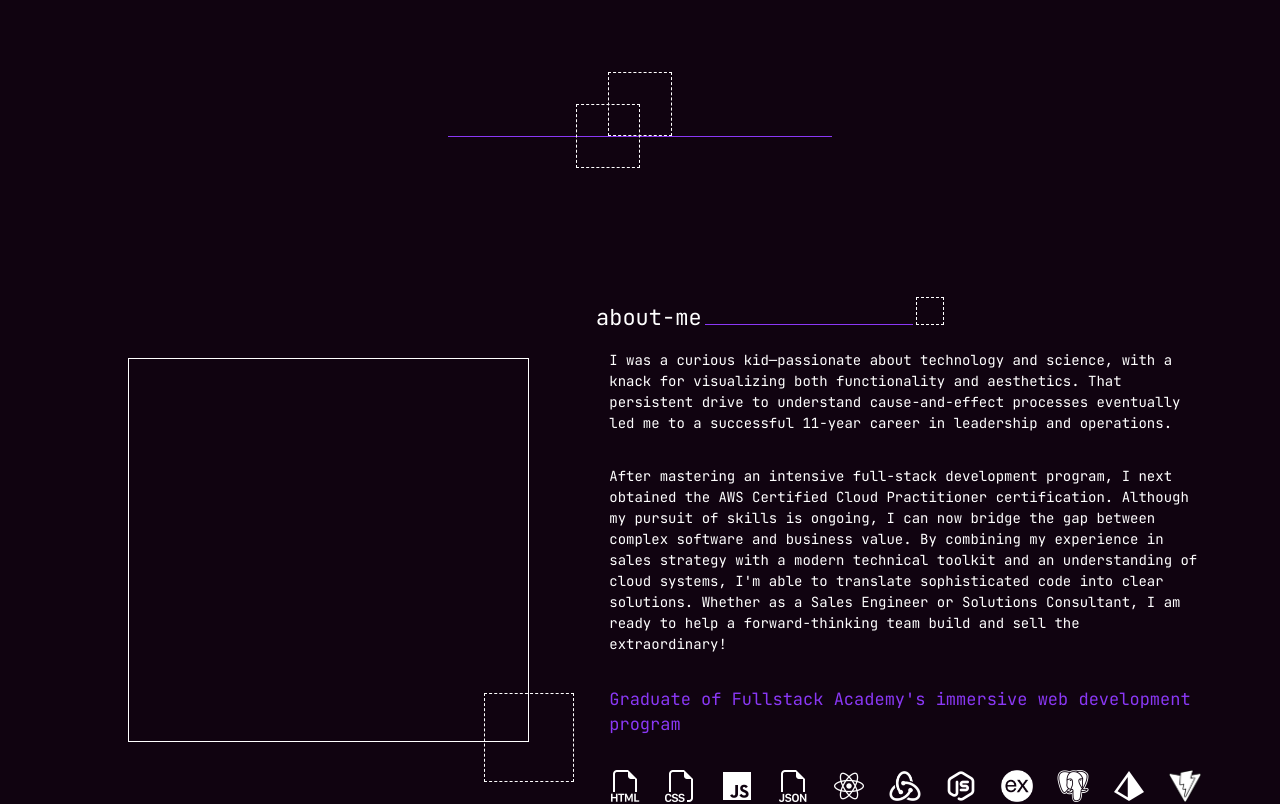
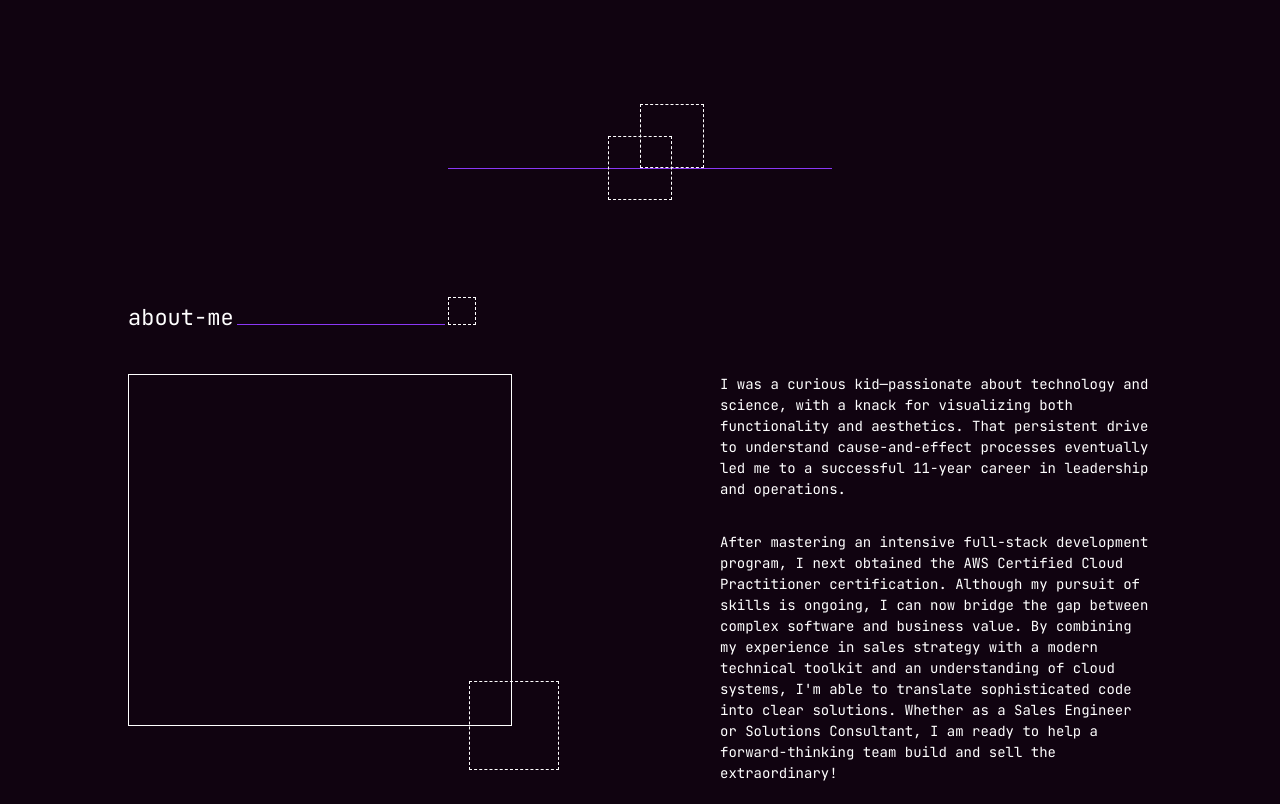
Before and after one commit to HeatherD2025/Personal_Website, a React (Vite) app: page / in a window 1280 px wide. Shown: the part 606-1410 px from the top of the page. Built offline with nearby package versions, Linux system fonts and the light colour scheme.

Commit message:
about-me header spacing work

```diff
--- a/src/components/About.jsx
+++ b/src/components/About.jsx
@@ -93,12 +93,7 @@ export default function About() {
           </div>
         </div>
 
-        <div className="divider-accent-wrapper">
-          <div className="divider-accent-line">
-            <div className="divider-accent-box"></div>
-            <div className="floating-divider-accent-box"></div>
-          </div>
-        </div>
+
 
       </section>
     </>
--- a/src/pages/Home.jsx
+++ b/src/pages/Home.jsx
@@ -81,6 +81,13 @@ export default function Home() {
         {/* About section */}
         <About />
 
+        <div className="divider-accent-wrapper">
+          <div className="divider-accent-line">
+            <div className="divider-accent-box"></div>
+            <div className="floating-divider-accent-box"></div>
+          </div>
+        </div>
+
         {/* Projects section */}
         <Projects />
         <div className="footer-container">
--- a/src/styles/main.css
+++ b/src/styles/main.css
@@ -1,34 +1,9 @@
-/* html {
-  scroll-behavior: smooth;
-  scroll-padding-top: 2rem;
-}
-body,
-#root,
-.background {
-  min-height: 100vh;
-  background-color: #100310;
-  margin: auto;
-  padding: 0;
-  overflow-x: hidden;
-  font-family: "JetBrains Mono", monospace;
-  color: #fff;
-  overflow-x: hidden;
-}
-.container {
-  width: min(90%, 1440px);
-  margin: 0 auto;
-}
-section {
-  padding: 2rem 1rem;
-  box-sizing: border-box;
-} */
 html {
   scroll-behavior: smooth;
   scroll-padding-top: 2rem;
   background-color: #100310; /* Prevents white flash on scroll */
 }
 
-/* Re-combining these so your dark theme and fonts return */
 body,
 #root,
 .background {
@@ -577,7 +552,7 @@ section {
     display: flex;
     flex-direction: row;
     align-items: center;
-    justify-content: space-between;
+    gap: 12vw;
     margin: 10rem 7rem 6.5rem 7rem;
   }
   .main-wrapper {
@@ -635,7 +610,7 @@ section {
   .divider-accent-wrapper {
     display: flex;
     justify-content: center;
-    margin-top: 4rem;
+    margin-top: 6rem;
     margin-bottom: 6rem;
   }
   .divider-accent-line {
@@ -648,18 +623,22 @@ section {
     width: 4rem;
     aspect-ratio: 1/1;
     margin-top: -4rem;
-    margin-left: 10rem;
+    margin-left: 12rem;
     border: 1px dashed rgb(255, 255, 255);
   }
   .floating-divider-accent-box {
     width: 4rem;
     aspect-ratio: 1 / 1;
     margin-top: -2rem;
-    margin-left: 8rem;
+    margin-left: 10rem;
     border: 1px dashed rgb(255, 255, 255);
   }
 
   /* Standard - About section  */
+  #about {
+    display: block;
+    margin: 0 7rem 0rem 7rem;
+  }
   .about-me-header-wrapper,
   .projects-header-wrapper {
     display: flex;
@@ -667,7 +646,10 @@ section {
     gap: 0.25vw;
   }
   .about-me-header-wrapper {
-    margin: 2rem 0rem 1rem 36.25rem;
+    grid-area: header;
+    display: flex;
+    align-items: baseline;
+    gap: 0.25vw;
   }
   .projects-header-wrapper {
     margin: 0rem 0rem 1rem 6.8rem;
@@ -689,25 +671,38 @@ section {
     box-sizing: border-box;
   }
 
-  .about-me-container,
+  /* .about-me-container, */
   .all-projects-container {
     width: 86%;
     display: flex;
     flex-direction: row;
     margin: 0rem 7rem 10rem 7rem;
-  }
-  .all-projects-container {
     height: 36.35rem;
   }
+  .about-me-container {
+    width: 100%;
+    display: grid;
+    grid-template-columns: 25rem 1fr;
+    grid-template-areas:
+      ". header"
+      "box paragraph";
+    gap: 0.5rem 12rem; /* 0.5rem row gap, 12rem column gap */
+    margin-top: 2rem;
+  }
   .box-wrapper {
-    flex: 1 3 40rem;
+    /* flex: 1 3 40rem;
     aspect-ratio: 1/1;
-    margin: 0.5rem 5rem 0rem 0rem;
+    margin: 0.5rem 5rem 0rem 0rem; */
+    grid-area: box;
+    width: 100%;
+    max-width: 22rem;
+    aspect-ratio: 1/1;
   }
+
   .accent-box4 {
     position: relative;
-    width: 100%;
-    height: 30vw;
+    width: 30vw;
+    height: 100%;
     border: 1px solid #fff;
     box-sizing: border-box;
   }
@@ -722,6 +717,7 @@ section {
   }
 
   .about-paragraph-wrapper {
+    grid-area: paragraph;
     color: #fff;
     font-size: clamp(11px, 2.75vw, 14px);
     max-width: 37rem;
```
